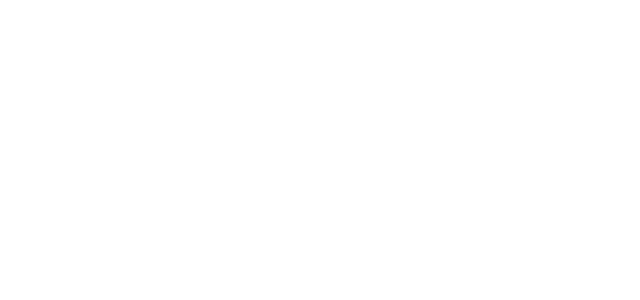
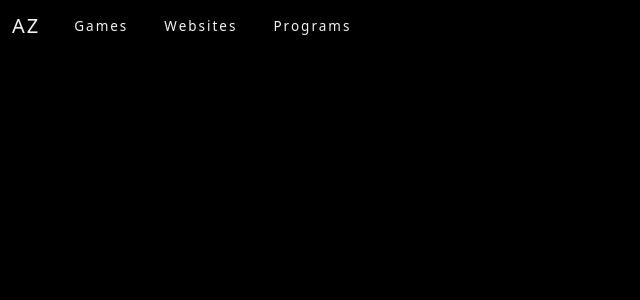
Before and after one commit to azheng9096/azheng9096.github.io, a Next.js app: page / in a window 1280 px wide. Shown: the top 300 px of the page, without its empty margins (0-640 px from the left). Built offline with nearby package versions, Linux system fonts and the light colour scheme.

Commit message:
navbar component

```diff
--- a/app/layout.tsx
+++ b/app/layout.tsx
@@ -1,23 +1,25 @@
-import '../styles/globals.css'
-import type { Metadata } from 'next'
-import { Inter } from 'next/font/google'
-import 'bootstrap/dist/css/bootstrap.css'
+import type { Metadata } from "next";
+import { Montserrat, Raleway } from "next/font/google";
+import "bootstrap/dist/css/bootstrap.css";
+import "@/styles/globals.scss";
 
-const inter = Inter({ subsets: ['latin'] })
+const montserrat = Montserrat({ subsets: ["latin"] });
+const raleway = Raleway({ subsets: ["latin"] });
 
 export const metadata: Metadata = {
-  title: 'Create Next App',
-  description: 'Generated by create next app',
-}
+  title: "Anna Zheng's Portfolio",
+  description:
+    "Interactive and responsive portfolio website to showcase projects",
+};
 
 export default function RootLayout({
   children,
 }: {
-  children: React.ReactNode
+  children: React.ReactNode;
 }) {
   return (
     <html lang="en">
-      <body className={inter.className}>{children}</body>
+      <body>{children}</body>
     </html>
-  )
+  );
 }
--- a/app/page.tsx
+++ b/app/page.tsx
@@ -1,3 +1,15 @@
+import NavBar from "@/components/navbar";
+
+const navLinks = [
+  { title: "Games", href: "#games" },
+  { title: "Websites", href: "#websites" },
+  { title: "Programs", href: "programs" },
+];
+
 export default function Home() {
-  return <main></main>;
+  return (
+    <main>
+      <NavBar links={navLinks} />
+    </main>
+  );
 }
--- /dev/null
+++ b/components/navbar.tsx
@@ -0,0 +1,33 @@
+"use client";
+
+import "@/styles/components/navbar.scss";
+import { Navbar, Container, NavDropdown, Nav } from "react-bootstrap";
+
+type Props = {
+  links: NavBarLink[];
+};
+
+type NavBarLink = {
+  title: string;
+  href: string;
+};
+
+export default function NavBar({ links }: Props) {
+  return (
+    <Navbar collapseOnSelect expand="lg" className="navbar navbar-dark">
+      <Container fluid>
+        <Navbar.Brand href="#" className="mb-0 h1">
+          AZ
+        </Navbar.Brand>
+        <Navbar.Toggle aria-controls="responsive-navbar-nav" />
+        <Navbar.Collapse id="responsive-navbar-nav">
+          <Nav>
+            {links.map((link) => (
+              <Nav.Link href={link.href}>{link.title}</Nav.Link>
+            ))}
+          </Nav>
+        </Navbar.Collapse>
+      </Container>
+    </Navbar>
+  );
+}
--- /dev/null
+++ b/styles/components/navbar.scss
@@ -0,0 +1,35 @@
+.navbar {
+  background-color: #00000000;
+
+  font-size: 13.5px;
+  letter-spacing: 2px;
+
+  position: absolute;
+  width: 100%;
+}
+
+.nav-link {
+  text-align: right;
+  margin-left: 10px;
+  margin-right: 10px;
+}
+
+.navbar-dark {
+  .navbar-brand {
+    color: whitesmoke;
+  }
+
+  .navbar-nav {
+    .nav-link {
+      color: whitesmoke;
+    }
+    .nav-link.active,
+    .nav-link:hover {
+      color: #1ef4a2;
+    }
+
+    .nav-link.active {
+      border-bottom: 1px solid #1ef4a2;
+    }
+  }
+}
--- a/styles/globals.css
+++ /dev/null
@@ -1,107 +0,0 @@
-:root {
-  --max-width: 1100px;
-  --border-radius: 12px;
-  --font-mono: ui-monospace, Menlo, Monaco, 'Cascadia Mono', 'Segoe UI Mono',
-    'Roboto Mono', 'Oxygen Mono', 'Ubuntu Monospace', 'Source Code Pro',
-    'Fira Mono', 'Droid Sans Mono', 'Courier New', monospace;
-
-  --foreground-rgb: 0, 0, 0;
-  --background-start-rgb: 214, 219, 220;
-  --background-end-rgb: 255, 255, 255;
-
-  --primary-glow: conic-gradient(
-    from 180deg at 50% 50%,
-    #16abff33 0deg,
-    #0885ff33 55deg,
-    #54d6ff33 120deg,
-    #0071ff33 160deg,
-    transparent 360deg
-  );
-  --secondary-glow: radial-gradient(
-    rgba(255, 255, 255, 1),
-    rgba(255, 255, 255, 0)
-  );
-
-  --tile-start-rgb: 239, 245, 249;
-  --tile-end-rgb: 228, 232, 233;
-  --tile-border: conic-gradient(
-    #00000080,
-    #00000040,
-    #00000030,
-    #00000020,
-    #00000010,
-    #00000010,
-    #00000080
-  );
-
-  --callout-rgb: 238, 240, 241;
-  --callout-border-rgb: 172, 175, 176;
-  --card-rgb: 180, 185, 188;
-  --card-border-rgb: 131, 134, 135;
-}
-
-@media (prefers-color-scheme: dark) {
-  :root {
-    --foreground-rgb: 255, 255, 255;
-    --background-start-rgb: 0, 0, 0;
-    --background-end-rgb: 0, 0, 0;
-
-    --primary-glow: radial-gradient(rgba(1, 65, 255, 0.4), rgba(1, 65, 255, 0));
-    --secondary-glow: linear-gradient(
-      to bottom right,
-      rgba(1, 65, 255, 0),
-      rgba(1, 65, 255, 0),
-      rgba(1, 65, 255, 0.3)
-    );
-
-    --tile-start-rgb: 2, 13, 46;
-    --tile-end-rgb: 2, 5, 19;
-    --tile-border: conic-gradient(
-      #ffffff80,
-      #ffffff40,
-      #ffffff30,
-      #ffffff20,
-      #ffffff10,
-      #ffffff10,
-      #ffffff80
-    );
-
-    --callout-rgb: 20, 20, 20;
-    --callout-border-rgb: 108, 108, 108;
-    --card-rgb: 100, 100, 100;
-    --card-border-rgb: 200, 200, 200;
-  }
-}
-
-* {
-  box-sizing: border-box;
-  padding: 0;
-  margin: 0;
-}
-
-html,
-body {
-  max-width: 100vw;
-  overflow-x: hidden;
-}
-
-body {
-  color: rgb(var(--foreground-rgb));
-  background: linear-gradient(
-      to bottom,
-      transparent,
-      rgb(var(--background-end-rgb))
-    )
-    rgb(var(--background-start-rgb));
-}
-
-a {
-  color: inherit;
-  text-decoration: none;
-}
-
-@media (prefers-color-scheme: dark) {
-  html {
-    color-scheme: dark;
-  }
-}
--- /dev/null
+++ b/styles/globals.scss
@@ -0,0 +1,27 @@
+html,
+body {
+  max-width: 100vw;
+  overflow-x: hidden;
+}
+
+body {
+  color: rgb(var(--foreground-rgb));
+  /* background: linear-gradient(
+      to bottom,
+      transparent,
+      rgb(var(--background-end-rgb))
+    )
+    rgb(var(--background-start-rgb)); */
+  background-color: black;
+}
+
+a {
+  color: inherit;
+  text-decoration: none;
+}
+
+@media (prefers-color-scheme: dark) {
+  html {
+    color-scheme: dark;
+  }
+}
```
Also changed, not shown: styles/constants.scss (added, +7 -0 lines).
